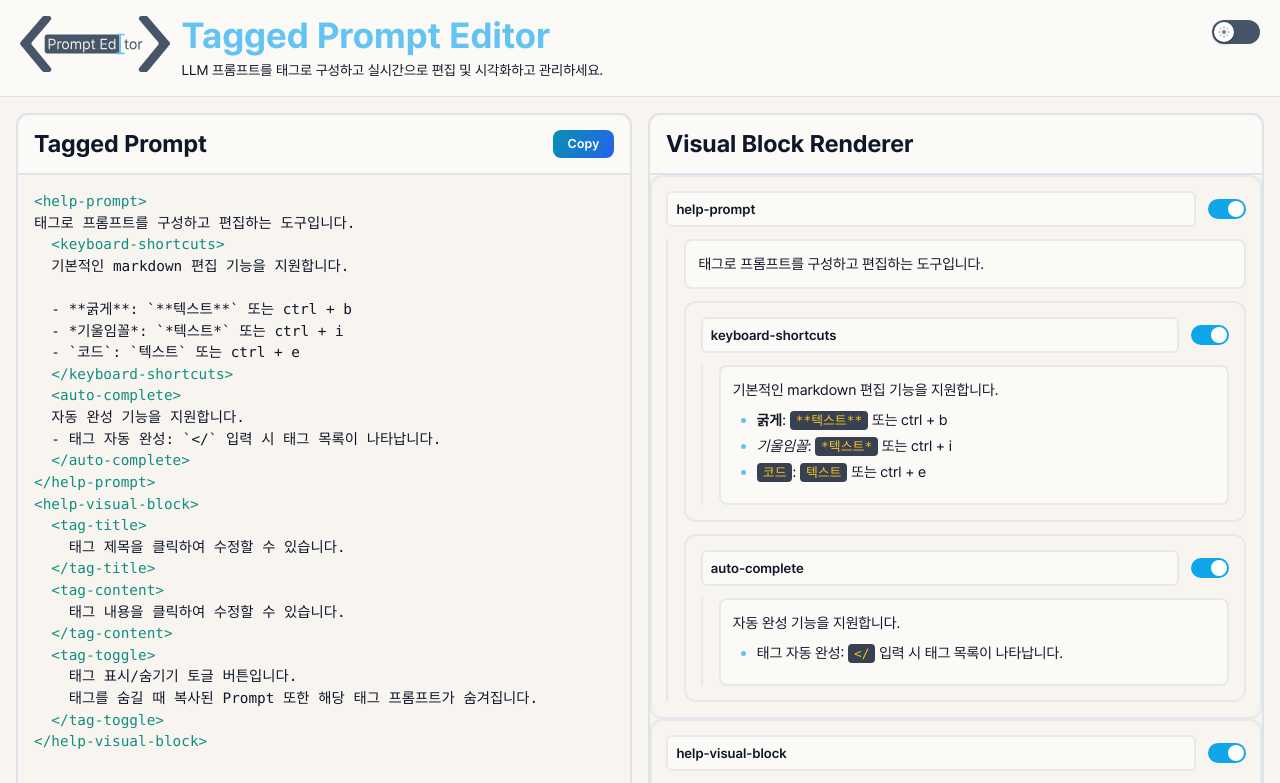
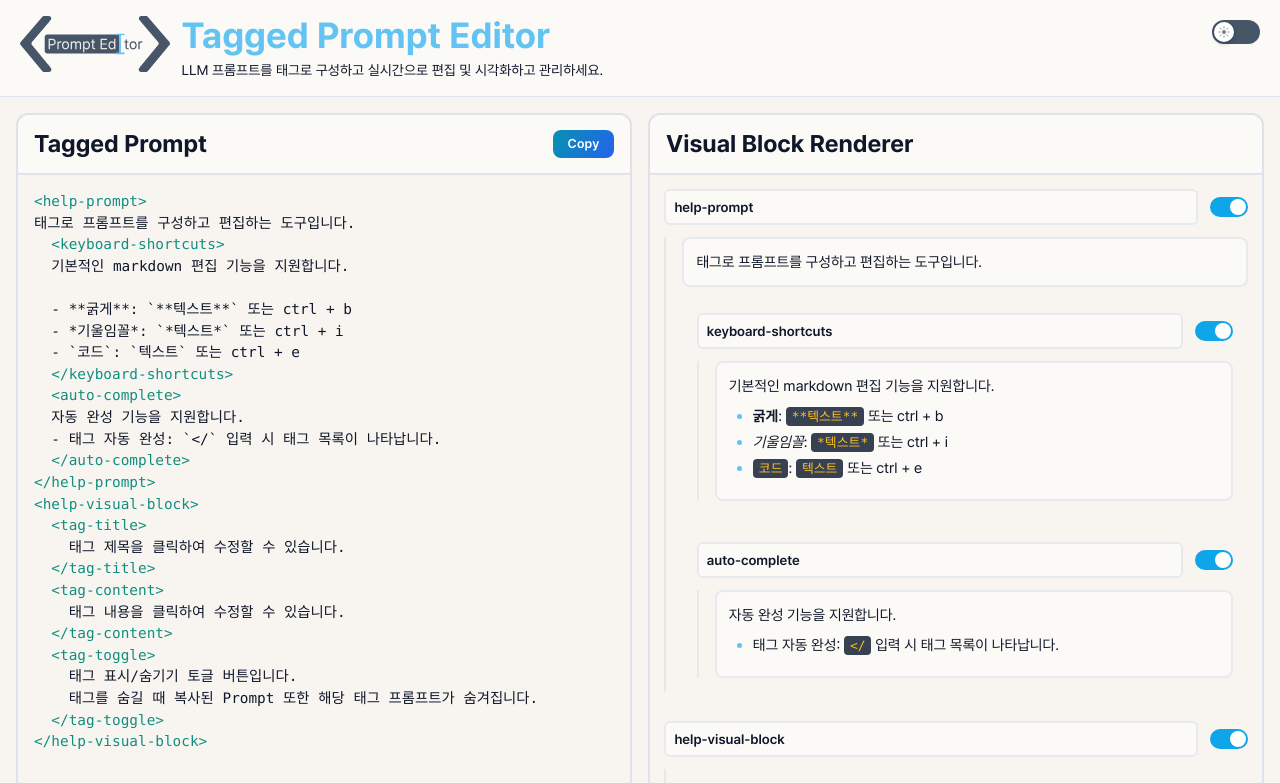
Before and after one commit to Q07K/tagged-prompt-editor, a Vue app: page / in a window 1280 px wide. Shown: the top 783 px of the page. Built offline with nearby package versions, Linux system fonts and the light colour scheme.

Commit message:
Refactor: Remove background and border styles from TagBlockElement for improved theme consistency

```diff
--- a/src/components/tag-block/TagBlockElement.vue
+++ b/src/components/tag-block/TagBlockElement.vue
@@ -84,9 +84,6 @@ function handleCreateChild() {
 
 <style scoped>
 .tag-element {
-  background: v-bind('colors["background-light"] + "10"');
-  border: 2px solid v-bind('colors["border-light"] + "aa"');
-  border-radius: 0.75rem;
   padding: 0.9rem;
   display: flex;
   flex-direction: column;
@@ -94,10 +91,6 @@ function handleCreateChild() {
   transition: border-color 0.2s ease;
   position: relative;
   z-index: 1;
-}
-.dark .tag-element {
-  background: v-bind('colors["background-dark"] + "10"');
-  border-color: v-bind('colors["border-dark"] + "aa"');
 }
 
 .tag-element:hover {
```
